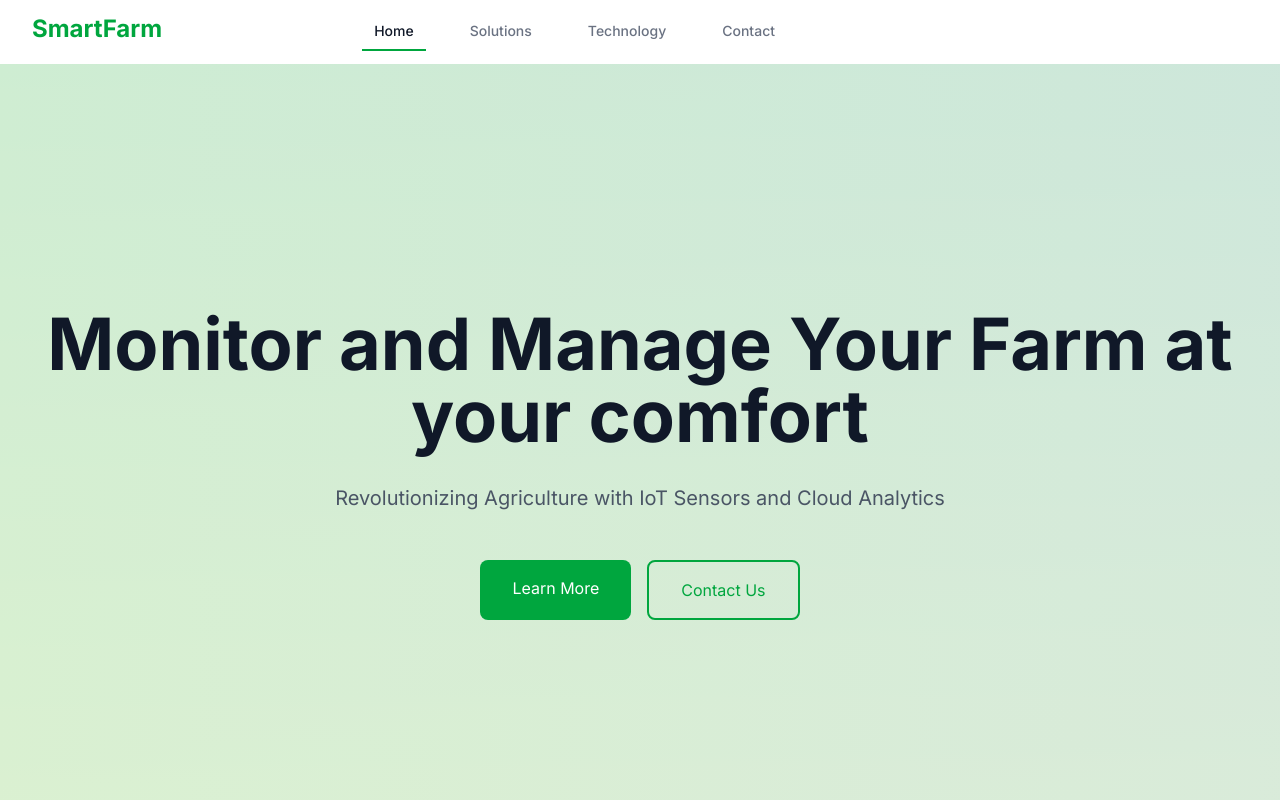
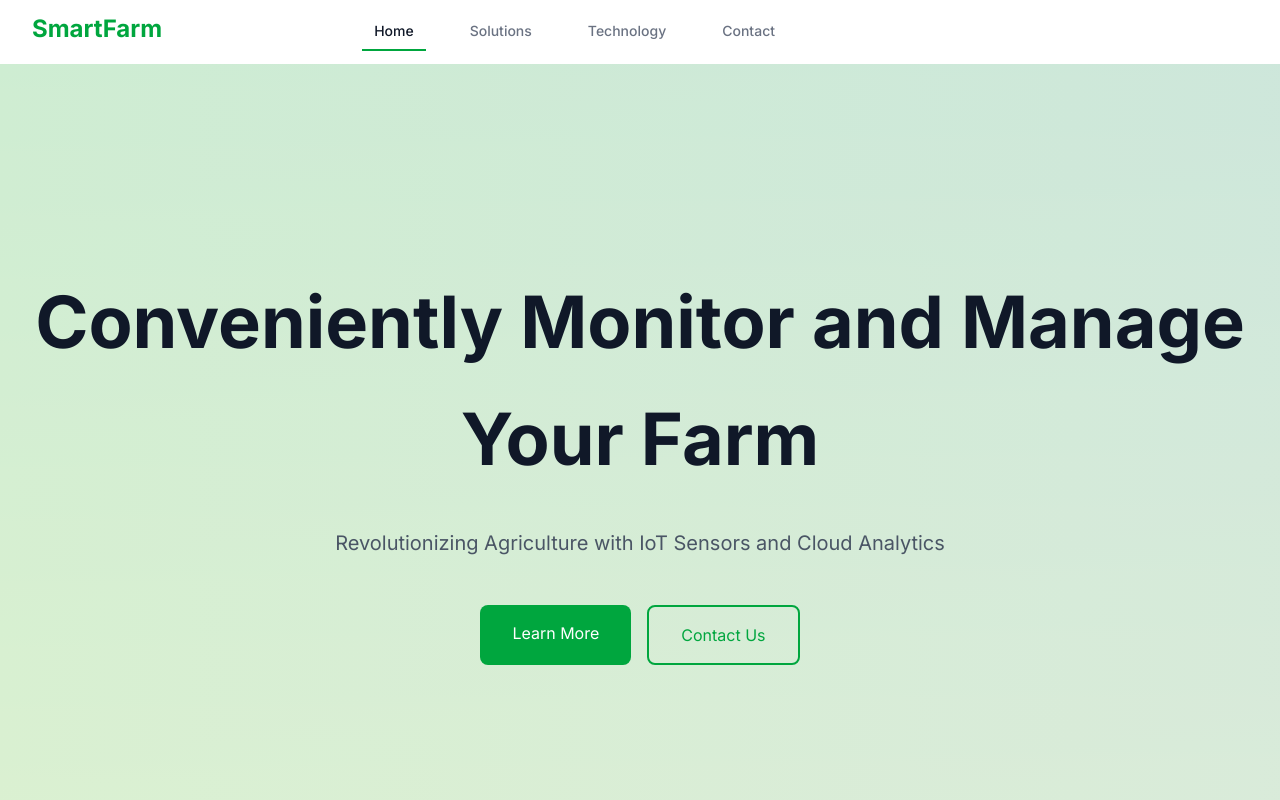
Before and after one commit to jvc-byte/smart-farm, a Next.js app: page / in a window 1280 px wide. Shown: the top 800 px of the page. Built offline with nearby package versions, Linux system fonts and the light colour scheme.

Commit message:
refactor: update hero section heading with improved spacing and text changes

```diff
--- a/src/app/page.tsx
+++ b/src/app/page.tsx
@@ -8,8 +8,8 @@
           <div className="absolute inset-0 bg-[url('/images/hero-bg.svg')] bg-cover opacity-20" />
         </div>
         <div className="relative max-w-7xl mx-auto px-4 sm:px-6 lg:px-8 py-24">
-          <h1 className="text-5xl md:text-7xl font-bold text-center mb-8 text-gray-900">
-            Monitor and Manage Your Farm at your comfort
+          <h1 className="text-5xl md:text-7xl font-bold text-center mb-8 text-gray-900 leading-relaxed">
+            Conveniently Monitor and Manage Your Farm
           </h1>
           <p className="text-xl text-center text-gray-600 mb-12">
             Revolutionizing Agriculture with IoT Sensors and Cloud Analytics
```
